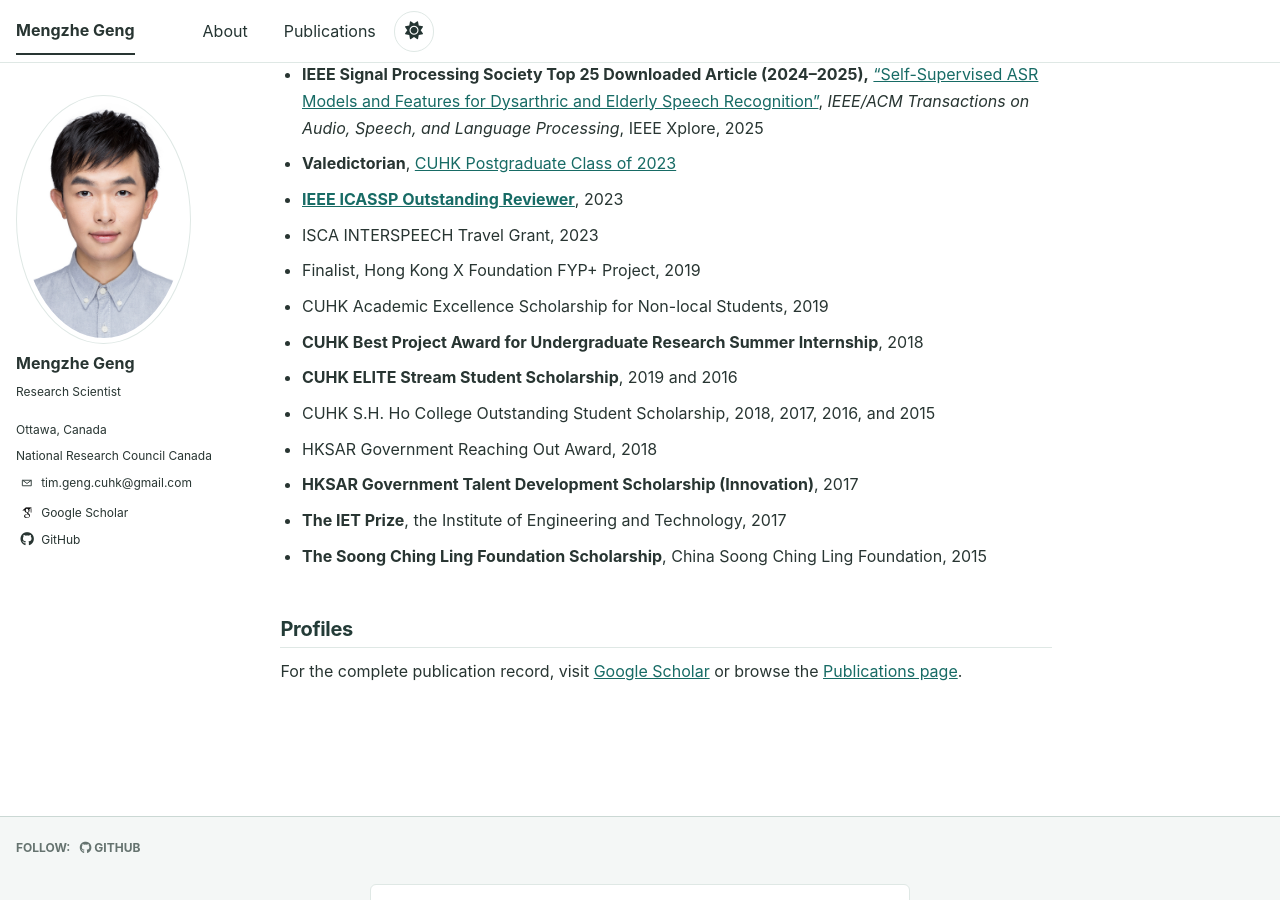
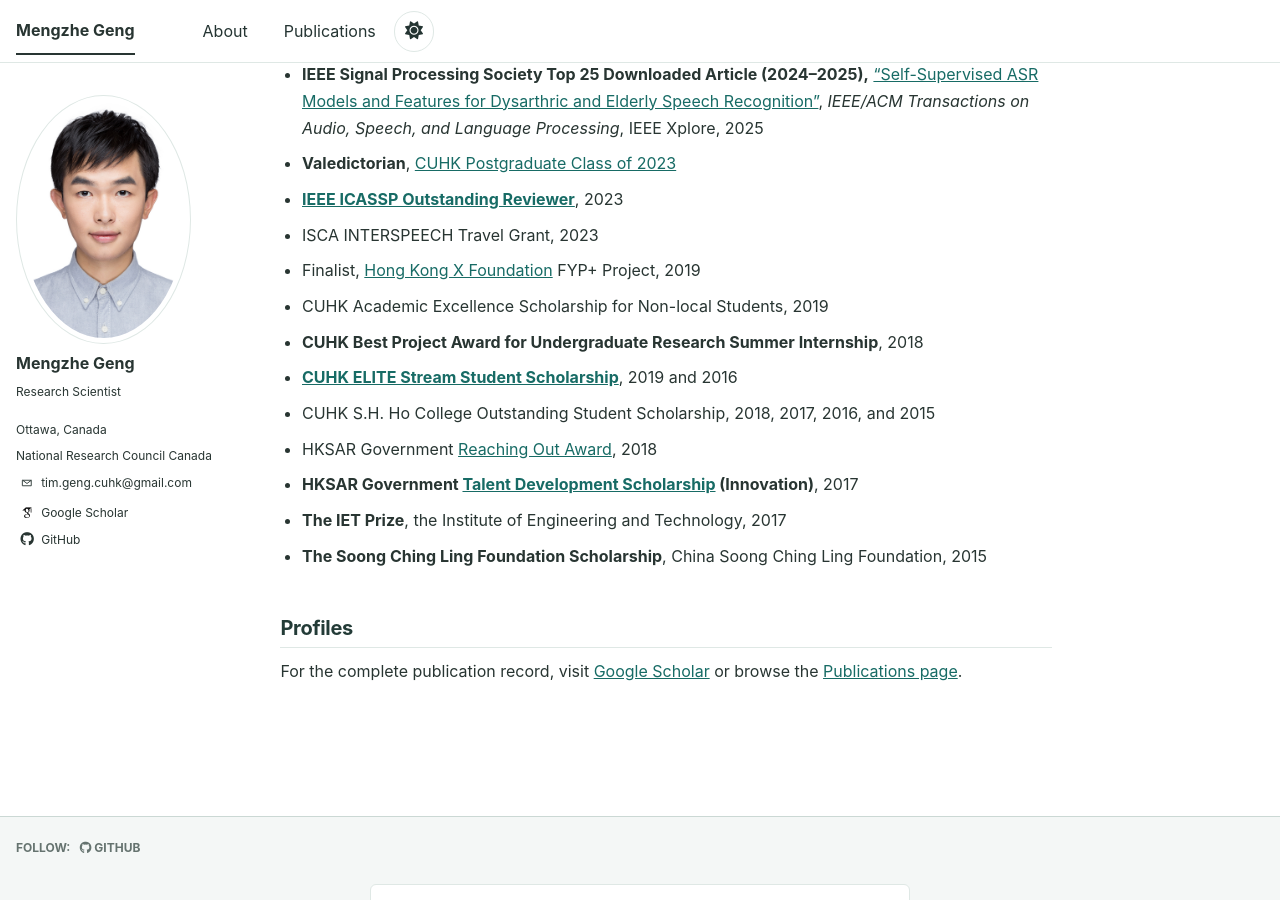
Before and after one commit to MENGZHEGENG/MENGZHEGENG.github.io, a Jekyll site: the page built from _pages/about.md, in a window 1280 px wide and 900 px high, scrolled down 2671 px. Built offline with Jekyll 4.4.1, drawn with Linux system fonts in a browser that asks for light colours; some web fonts are replaced.

Commit message:
Add official links to selected awards

```diff
--- a/_pages/about.md
+++ b/_pages/about.md
@@ -175,13 +175,13 @@
   <li class="award-item"><strong>Valedictorian</strong>, <a href="https://www.cpr.cuhk.edu.hk/en/press/cuhk-holds-92nd-congregation-for-the-conferment-of-degrees/" target="_blank" rel="noopener noreferrer">CUHK Postgraduate Class of 2023</a></li>
   <li class="award-item"><strong><a href="https://2023.ieeeicassp.org/outstanding-reviewer-recognitions/" target="_blank" rel="noopener noreferrer">IEEE ICASSP Outstanding Reviewer</a></strong>, 2023</li>
   <li class="award-item">ISCA INTERSPEECH Travel Grant, 2023</li>
-  <li class="award-item">Finalist, Hong Kong X Foundation FYP+ Project, 2019</li>
+  <li class="award-item">Finalist, <a href="https://www.hkxfoundation.org/aboutus" target="_blank" rel="noopener noreferrer">Hong Kong X Foundation</a> FYP+ Project, 2019</li>
   <li class="award-item">CUHK Academic Excellence Scholarship for Non-local Students, 2019</li>
   <li class="award-item"><strong>CUHK Best Project Award for Undergraduate Research Summer Internship</strong>, 2018</li>
-  <li class="award-item"><strong>CUHK ELITE Stream Student Scholarship</strong>, 2019 and 2016</li>
+  <li class="award-item"><strong><a href="https://www3.erg.cuhk.edu.hk/erg/Elite/Scholarship" target="_blank" rel="noopener noreferrer">CUHK ELITE Stream Student Scholarship</a></strong>, 2019 and 2016</li>
   <li class="award-item">CUHK S.H. Ho College Outstanding Student Scholarship, 2018, 2017, 2016, and 2015</li>
-  <li class="award-item">HKSAR Government Reaching Out Award, 2018</li>
-  <li class="award-item"><strong>HKSAR Government Talent Development Scholarship (Innovation)</strong>, 2017</li>
+  <li class="award-item">HKSAR Government <a href="https://admission.cuhk.edu.hk/fees-financing-your-studies/scholarships/reaching-out-award/" target="_blank" rel="noopener noreferrer">Reaching Out Award</a>, 2018</li>
+  <li class="award-item"><strong>HKSAR Government <a href="https://admission.cuhk.edu.hk/fees-financing-your-studies/scholarships/talent-development-sch/" target="_blank" rel="noopener noreferrer">Talent Development Scholarship</a> (Innovation)</strong>, 2017</li>
   <li class="award-item"><strong>The IET Prize</strong>, the Institute of Engineering and Technology, 2017</li>
   <li class="award-item"><strong>The Soong Ching Ling Foundation Scholarship</strong>, China Soong Ching Ling Foundation, 2015</li>
 </ul>
```
